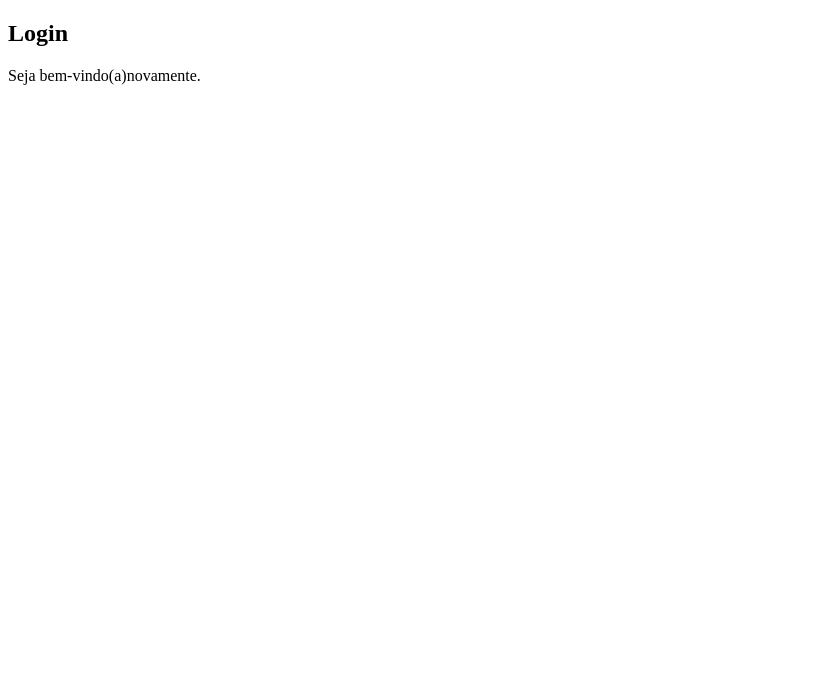
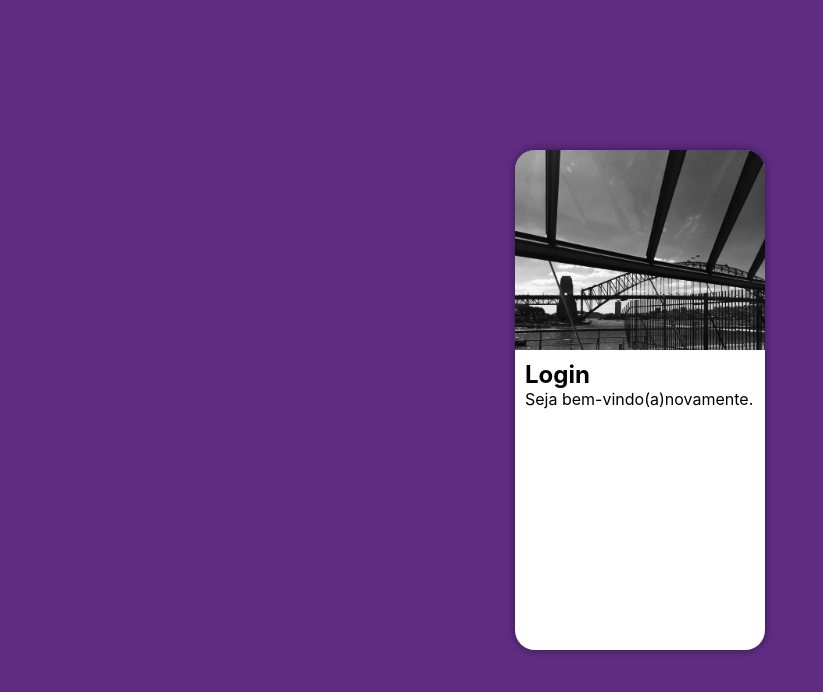
Before and after one commit to ozeias7/projeto-login, a plain HTML site: page index.html in a window 1280 px wide. Shown: the whole page, without its empty margins (0-823 px from the left). Drawn offline with Linux system fonts and the light colour scheme.

Commit message:
login
login

```diff
--- a/estilo/style.css
+++ b/estilo/style.css
@@ -5,3 +5,48 @@
   verde #49a09d
   lilas: #5f2c82
 */
+
+*{
+  font-family: -apple-system, BlinkMacSystemFont, 'Segoe UI', Roboto, Oxygen, Ubuntu, Cantarell, 'Open Sans', 'Helvetica Neue', sans-serif;
+  padding: 0px;
+  margin: 0px;
+  box-sizing: border-box;
+}
+
+body,html {
+  background-color: #5f2c82;
+  height: 100vh;
+  width: 100vw;
+}
+
+main {
+  position: relative;
+  height: 100vh;
+  width: 100vw;
+}
+
+section#login {
+  position: absolute;
+  top: 50%;
+  left: 50%;
+  transform: translate(-50%, -50%);
+  overflow: hidden;
+
+  background-color: white;
+  width: 250px;
+  height: 500px;
+  border-radius: 20px;
+  box-shadow: 0px 0px 10px rgba(0,0,0,0.450);
+}
+
+section#login > div#imagem {
+  display: block;
+  background: #5f2c82 url(../imagens/pexels-allen-wang-234581.jpg) no-repeat;
+  background-size: cover;
+  height: 200px;
+}
+
+section#login > div#formulario {
+  display: block;
+  padding: 10px;
+}
--- a/index.html
+++ b/index.html
@@ -10,7 +10,7 @@
 <body>
 
    <main>
-       <section di="login">
+       <section id="login">
            <div id="imagem">
 
            </div>
```
